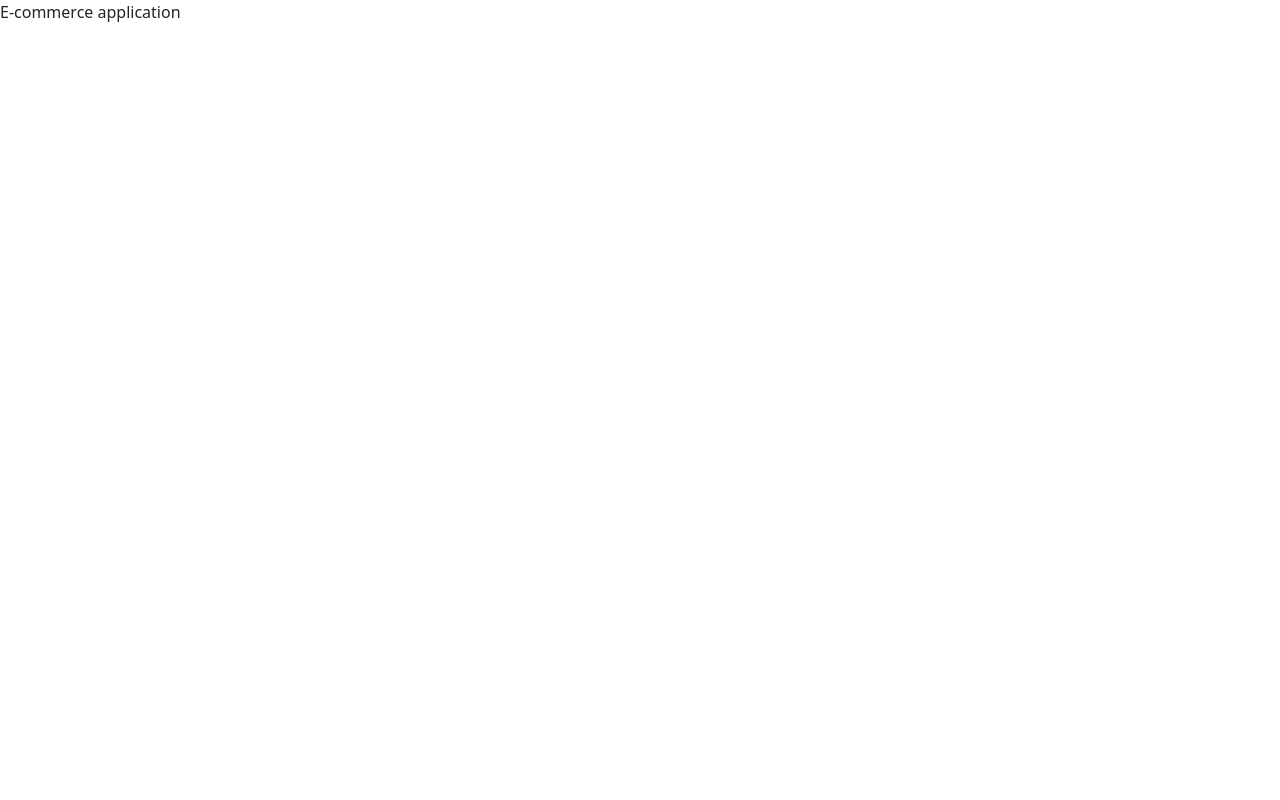
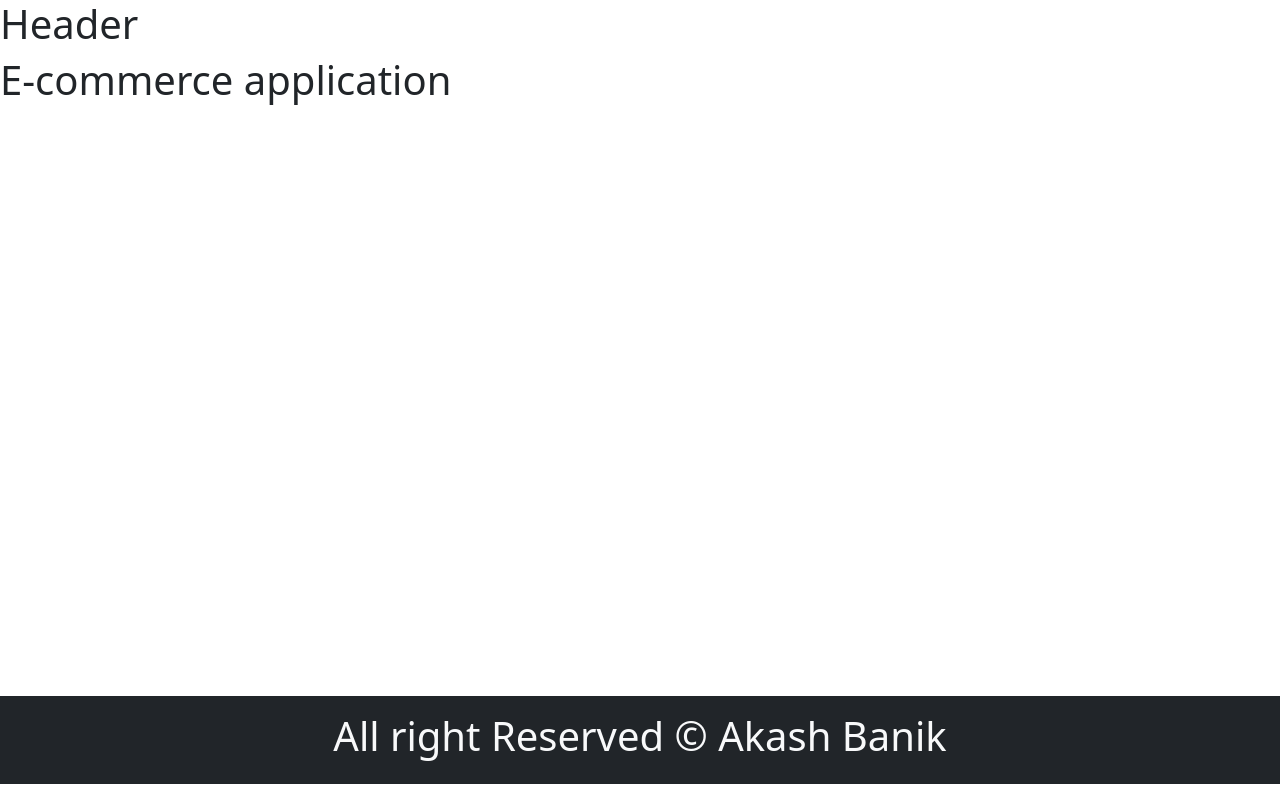
Before and after one commit to 0plaze0/shopping, a React (Vite) app in the folder client/: page / in a window 1280 px wide. Built offline with nearby package versions, Linux system fonts and the light colour scheme; a web font is replaced by a local one.

Commit message:
feat(components): add layout

```diff
--- a/client/src/App.jsx
+++ b/client/src/App.jsx
@@ -1,7 +1,13 @@
 import "./App.css";
-
+import { Layout } from "./components";
 const App = () => {
-  return <div className="app">E-commerce application</div>;
+  return (
+    <div className="app">
+      <Layout>
+        <h1>E-commerce application</h1>
+      </Layout>
+    </div>
+  );
 };
 
 export default App;
--- /dev/null
+++ b/client/src/components/Layout/Footer.jsx
@@ -0,0 +1,11 @@
+import React from "react";
+
+const Footer = () => {
+  return (
+    <div className="bg-dark text-light p-3">
+      <h1 className="text-center">All right Reserved &copy; Akash Banik</h1>
+    </div>
+  );
+};
+
+export default Footer;
--- /dev/null
+++ b/client/src/components/Layout/Header.jsx
@@ -0,0 +1,11 @@
+import React from "react";
+
+const Header = () => {
+  return (
+    <div>
+      <h1>Header</h1>
+    </div>
+  );
+};
+
+export default Header;
--- /dev/null
+++ b/client/src/components/Layout/Layout.jsx
@@ -0,0 +1,13 @@
+import Header from "./Header";
+import Footer from "./Footer";
+const Layout = ({ children }) => {
+  return (
+    <div>
+      <Header />
+      <main style={{ minHeight: "80vh" }}>{children}</main>
+      <Footer />
+    </div>
+  );
+};
+
+export default Layout;
--- /dev/null
+++ b/client/src/components/index.jsx
@@ -0,0 +1 @@
+export { default as Layout } from "./Layout/Layout";
```
